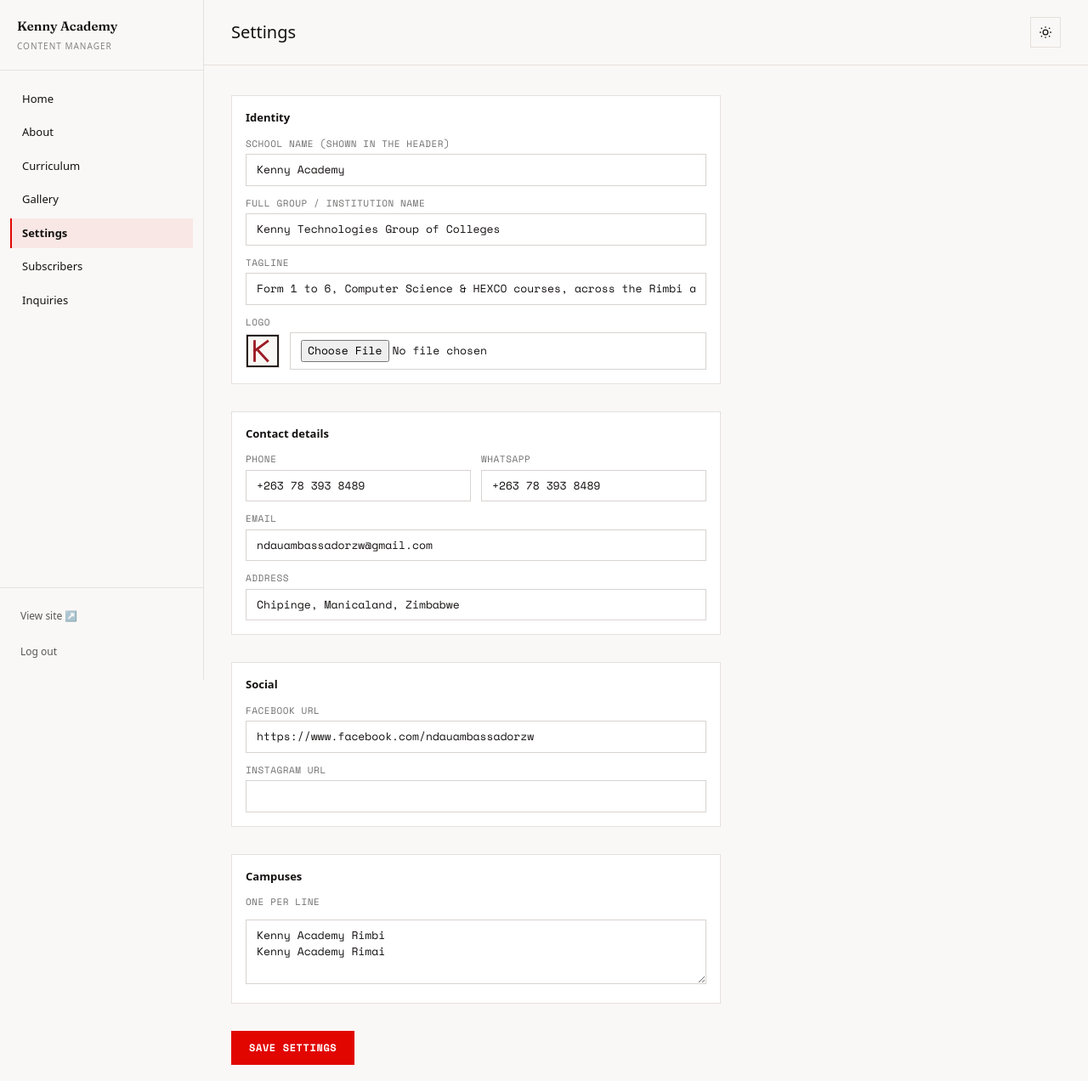
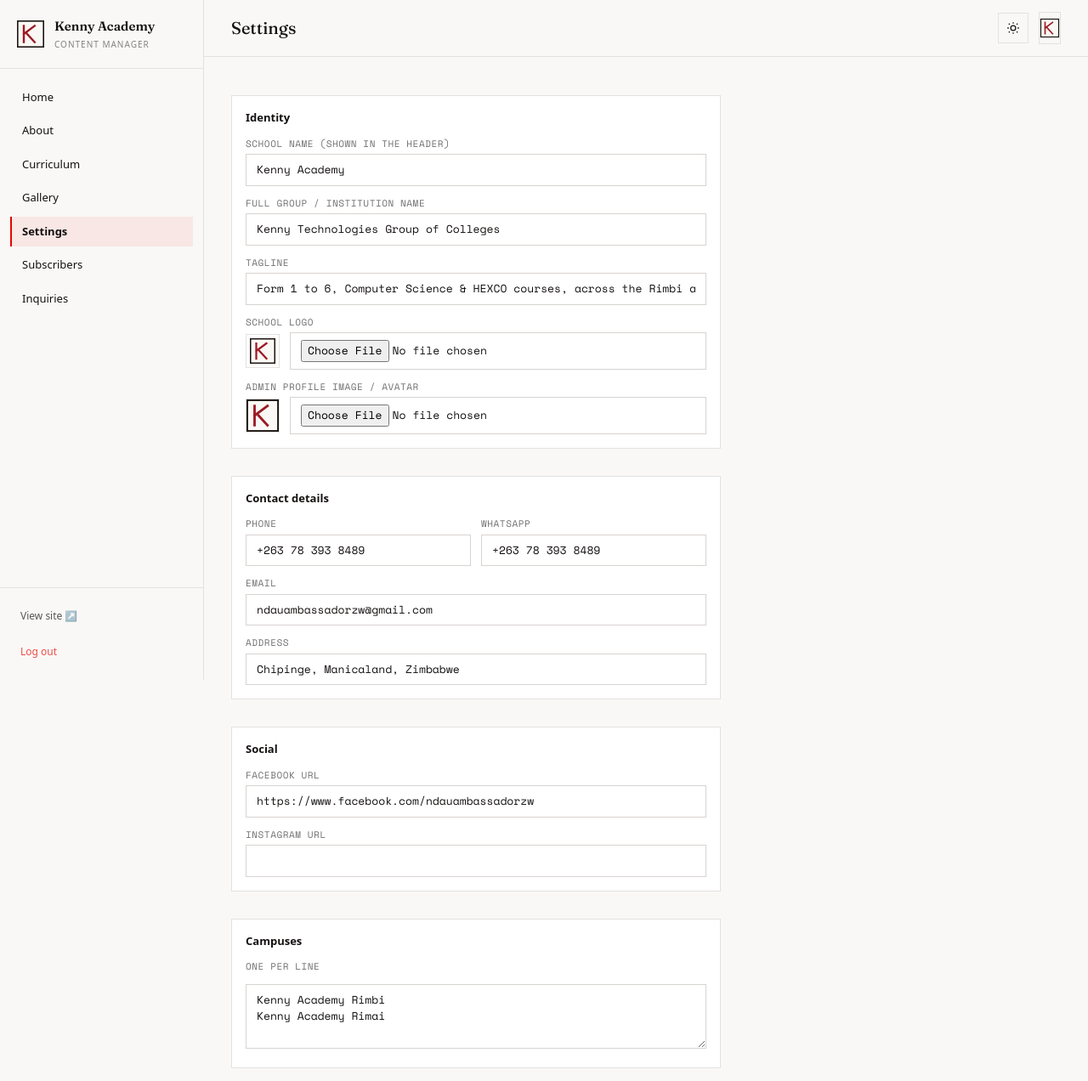
Before and after one commit to recallmabika/kenny-academy-website, a Flask app: page /admin/settings in a window 1280 px wide. Shown: the top 1272 px of the page at 85% size. Run offline with Flask 3, Linux system fonts and the light colour scheme; the visitor is signed in with stand-in values (Sample User, id 1).

Commit message:
feat: add admin dashboard templates, scripts, and backend route handling

```diff
--- a/app.py
+++ b/app.py
@@ -81,6 +81,7 @@ DEFAULT_SETTINGS = {
     "group_name": "Kenny Technologies Group of Colleges",
     "tagline": "",
     "logo": "favicon.svg",
+    "admin_avatar": "favicon.svg",
     "phone": "",
     "email": "",
     "whatsapp": "",
@@ -182,7 +183,11 @@ def stats_from(achievements):
 
 @app.context_processor
 def inject_globals():
-    return {"current_year": datetime.now().year, "settings": get_settings()}
+    return {
+        "current_year": datetime.now().year,
+        "settings": get_settings(),
+        "admin_user": session.get("admin_user") or os.environ.get("ADMIN_USERNAME", "Administrator") or "Admin",
+    }
 
 
 def allowed_file(filename):
@@ -239,6 +244,8 @@ def send_email(to_addr, subject, body):
                 server.send_message(msg)
         return True
     except Exception as exc:  # noqa: BLE001 — best-effort, never break the request
+        import sys
+        print(f"[SMTP ERROR] Failed sending to {to_addr}: {type(exc).__name__}: {exc}", file=sys.stderr, flush=True)
         app.logger.warning("Email send to %s failed: %s", to_addr, exc)
         return False
 
@@ -392,9 +399,11 @@ def admin_login():
         return redirect(url_for("admin_page", page="home"))
     error = None
     if request.method == "POST":
-        if (request.form.get("username", "").strip() == ADMIN_USERNAME
+        uname = request.form.get("username", "").strip()
+        if (uname == ADMIN_USERNAME
                 and request.form.get("password") == ADMIN_PASSWORD):
             session["admin"] = True
+            session["admin_user"] = uname
             return redirect(url_for("admin_page", page="home"))
         error = "Incorrect username or password."
     return render_template("admin_login.html", error=error)
@@ -403,6 +412,7 @@ def admin_login():
 @app.route("/admin/logout")
 def admin_logout():
     session.pop("admin", None)
+    session.pop("admin_user", None)
     return redirect(url_for("admin_login"))
 
 
@@ -560,9 +570,32 @@ def admin_settings():
             filename = secure_filename(logo.filename)
             logo.save(os.path.join(IMG_DIR, filename))
             settings["logo"] = filename
+
+        avatar = request.files.get("admin_avatar")
+        if avatar and avatar.filename and allowed_file(avatar.filename):
+            filename = secure_filename(avatar.filename)
+            avatar.save(os.path.join(IMG_DIR, filename))
+            settings["admin_avatar"] = filename
+
         _save(SETTINGS_FILE, settings)
         return redirect(url_for("admin_settings", message="Settings saved."))
     return render_template("admin/settings.html", settings=settings, message=request.args.get("message"))
+
+
+@app.route("/admin/update-avatar", methods=["POST"])
+@login_required
+def admin_update_avatar():
+    settings = get_settings()
+    avatar = request.files.get("avatar")
+    next_url = request.form.get("next") or request.referrer or url_for("admin_page", page="home")
+    if avatar and avatar.filename and allowed_file(avatar.filename):
+        filename = secure_filename(avatar.filename)
+        avatar.save(os.path.join(IMG_DIR, filename))
+        settings["admin_avatar"] = filename
+        _save(SETTINGS_FILE, settings)
+        separator = "&" if "?" in next_url else "?"
+        return redirect(f"{next_url}{separator}message=Profile+image+updated.")
+    return redirect(next_url)
 
 
 # ---- subscribers ----
--- a/templates/admin/base.html
+++ b/templates/admin/base.html
@@ -17,8 +17,11 @@
   <div id="adminMobileDrawer" class="hidden fixed inset-0 z-40 bg-black/50 md:hidden">
     <div class="w-64 h-full bg-[#faf8f6] dark:bg-[#141110] p-5 flex flex-col border-r border-[#e5e0dd] dark:border-[#2c2622]">
       <div class="flex justify-between items-center pb-4 border-b border-[#e5e0dd] dark:border-[#2c2622]">
-        <div class="text-[15px] font-semibold font-serif">{{ settings.school_name }}</div>
-        <button id="adminCloseDrawer" class="p-1 text-lg leading-none">✕</button>
+        <div class="flex items-center gap-2.5 min-w-0">
+          <img src="{{ url_for('static', filename='img/' ~ settings.logo) }}" alt="{{ settings.school_name }} logo" class="w-7 h-7 object-contain shrink-0" onerror="this.style.display='none'">
+          <div class="text-[14px] font-semibold font-serif truncate">{{ settings.school_name }}</div>
+        </div>
+        <button id="adminCloseDrawer" class="p-1 text-lg leading-none cursor-pointer">✕</button>
       </div>
       <nav class="flex-1 py-4 space-y-1 text-[13px]">
         {% for key, href, label in [
@@ -45,9 +48,12 @@
 
   <!-- desktop sidebar -->
   <aside class="hidden md:flex fixed inset-y-0 left-0 w-60 shrink-0 border-r border-[#e5e0dd] dark:border-[#2c2622] flex-col bg-[#faf8f6] dark:bg-[#141110] z-30 overflow-y-auto">
-    <div class="px-5 py-5 border-b border-[#e5e0dd] dark:border-[#2c2622]">
-      <div class="text-[15px] font-semibold font-serif">{{ settings.school_name }}</div>
-      <div class="text-[10px] tracking-widest opacity-50 uppercase mt-1">Content manager</div>
+    <div class="px-5 py-5 border-b border-[#e5e0dd] dark:border-[#2c2622] flex items-center gap-3">
+      <img src="{{ url_for('static', filename='img/' ~ settings.logo) }}" alt="{{ settings.school_name }} logo" class="w-8 h-8 object-contain shrink-0" onerror="this.style.display='none'">
+      <div class="min-w-0">
+        <div class="text-[15px] font-semibold font-serif truncate">{{ settings.school_name }}</div>
+        <div class="text-[10px] tracking-widest opacity-50 uppercase mt-0.5">Content manager</div>
+      </div>
     </div>
     <nav class="flex-1 px-3 py-4 space-y-1 text-[13px]">
       {% for key, href, label in [
@@ -67,23 +73,79 @@
     </nav>
     <div class="px-3 py-4 border-t border-[#e5e0dd] dark:border-[#2c2622] space-y-2">
       <a href="{{ url_for('home') }}" target="_blank" class="block px-3 py-2 text-[12px] opacity-70 hover:opacity-100">View site ↗</a>
-      <a href="{{ url_for('admin_logout') }}" class="block px-3 py-2 text-[12px] opacity-70 hover:opacity-100">Log out</a>
+      <a href="{{ url_for('admin_logout') }}" class="block px-3 py-2 text-[12px] opacity-70 hover:opacity-100 text-brand-red">Log out</a>
     </div>
   </aside>
 
   <!-- main area -->
   <div class="md:ml-60 min-w-0">
-    <div class="fixed top-0 left-0 md:left-60 right-0 z-20 flex items-center justify-between px-5 sm:px-8 py-4 sm:py-5 border-b border-[#e5e0dd] dark:border-[#2c2622] bg-[#faf8f6] dark:bg-[#141110]">
+    <div class="fixed top-0 left-0 md:left-60 right-0 z-20 flex items-center justify-between px-5 sm:px-8 py-3.5 border-b border-[#e5e0dd] dark:border-[#2c2622] bg-[#faf8f6] dark:bg-[#141110]">
       <div class="flex items-center gap-3">
         <button id="adminMobileToggle" class="md:hidden p-1.5 border border-[#e5e0dd] dark:border-[#2c2622] text-[12px]">
           Menu
         </button>
-        <h1 class="text-lg sm:text-xl truncate">{% block heading %}{% endblock %}</h1>
+        <h1 class="text-lg sm:text-xl truncate font-serif">{% block heading %}{% endblock %}</h1>
       </div>
-      <button id="themeToggle" type="button" aria-label="Toggle theme" class="h-9 w-9 border border-[#e5e0dd] dark:border-[#2c2622] flex items-center justify-center">
-        <svg id="iconSun" viewBox="0 0 20 20" width="16" height="16" fill="none" stroke="currentColor" stroke-width="1.6"><circle cx="10" cy="10" r="3.6"/><path d="M10 1.5v2M10 16.5v2M3.5 3.5l1.4 1.4M15.1 15.1l1.4 1.4M1.5 10h2M16.5 10h2M3.5 16.5l1.4-1.4M15.1 4.9l1.4-1.4"/></svg>
-        <svg id="iconMoon" viewBox="0 0 20 20" width="16" height="16" fill="currentColor" class="hidden"><path d="M16.5 12.3A7 7 0 0 1 7.7 3.5a7 7 0 1 0 8.8 8.8Z"/></svg>
-      </button>
+
+      <div class="flex items-center gap-3">
+        <!-- Theme Toggle -->
+        <button id="themeToggle" type="button" aria-label="Toggle theme" class="h-9 w-9 border border-[#e5e0dd] dark:border-[#2c2622] flex items-center justify-center hover:bg-black/5 dark:hover:bg-white/5 transition-colors">
+          <svg id="iconSun" viewBox="0 0 20 20" width="16" height="16" fill="none" stroke="currentColor" stroke-width="1.6"><circle cx="10" cy="10" r="3.6"/><path d="M10 1.5v2M10 16.5v2M3.5 3.5l1.4 1.4M15.1 15.1l1.4 1.4M1.5 10h2M16.5 10h2M3.5 16.5l1.4-1.4M15.1 4.9l1.4-1.4"/></svg>
+          <svg id="iconMoon" viewBox="0 0 20 20" width="16" height="16" fill="currentColor" class="hidden"><path d="M16.5 12.3A7 7 0 0 1 7.7 3.5a7 7 0 1 0 8.8 8.8Z"/></svg>
+        </button>
+
+        <!-- User Profile Dropdown -->
+        <div class="relative" id="profileDropdownWrapper">
+          <button id="profileDropdownBtn" type="button" class="flex items-center gap-2 pl-2 pr-3 py-1.5 border border-[#e5e0dd] dark:border-[#2c2622] hover:bg-black/5 dark:hover:bg-white/5 transition-colors text-left focus:outline-none focus:ring-1 focus:ring-brand-red">
+            <img id="topbarAvatarImg" src="{{ url_for('static', filename='img/' ~ (settings.admin_avatar or settings.logo)) }}" alt="{{ admin_user }}" class="w-7 h-7 rounded-full object-cover border border-black/10 dark:border-white/20">
+            <div class="hidden sm:block text-[12px] leading-tight max-w-[120px] truncate font-medium">
+              <span class="block truncate">{{ admin_user }}</span>
+              <span class="block text-[9px] uppercase tracking-wider opacity-50 font-mono">Admin</span>
+            </div>
+            <svg class="w-3.5 h-3.5 opacity-60 ml-0.5" fill="none" stroke="currentColor" viewBox="0 0 24 24"><path stroke-linecap="round" stroke-linejoin="round" stroke-width="2" d="M19 9l-7 7-7-7"/></svg>
+          </button>
+
+          <!-- Dropdown Menu -->
+          <div id="profileDropdownMenu" class="hidden absolute right-0 mt-2 w-64 border border-[#e5e0dd] dark:border-[#2c2622] bg-white dark:bg-[#181412] shadow-2xl z-50 p-4 space-y-3 font-mono">
+            <!-- User summary & current photo -->
+            <div class="flex items-center gap-3 pb-3 border-b border-[#e5e0dd] dark:border-[#2c2622]">
+              <img id="dropdownAvatarImg" src="{{ url_for('static', filename='img/' ~ (settings.admin_avatar or settings.logo)) }}" alt="{{ admin_user }}" class="w-12 h-12 rounded-full object-cover border border-black/10 dark:border-white/20 shrink-0">
+              <div class="min-w-0">
+                <div class="text-[13px] font-bold truncate text-ink dark:text-white">{{ admin_user }}</div>
+                <div class="text-[10px] text-brand-red uppercase tracking-wider mt-0.5">Logged In</div>
+              </div>
+            </div>
+
+            <!-- Option to change profile image directly -->
+            <form action="{{ url_for('admin_update_avatar') }}" method="POST" enctype="multipart/form-data" class="space-y-2">
+              <input type="hidden" name="next" value="{{ request.url }}">
+              <label class="block text-[10px] uppercase tracking-wider opacity-60">Change Profile Image</label>
+              <label for="quickAvatarInput" class="block w-full text-center py-2 px-3 border border-dashed border-[#d8d3d0] dark:border-[#3a332f] hover:border-brand-red text-[11px] cursor-pointer bg-[#faf8f6] dark:bg-[#141110] transition-colors">
+                <span id="quickAvatarLabel">Choose new image…</span>
+              </label>
+              <input id="quickAvatarInput" type="file" name="avatar" accept="image/*" class="hidden">
+              <button id="quickAvatarBtn" type="submit" class="hidden w-full bg-brand-red text-white py-1.5 text-[11px] font-bold uppercase tracking-wider hover:bg-ink dark:hover:bg-white dark:hover:text-ink transition-colors">
+                Upload &amp; Save
+              </button>
+            </form>
+
+            <div class="pt-2 border-t border-[#e5e0dd] dark:border-[#2c2622] flex flex-col gap-1 text-[12px]">
+              <a href="{{ url_for('admin_settings') }}" class="px-2 py-1.5 hover:bg-black/5 dark:hover:bg-white/5 flex items-center justify-between">
+                <span>All Settings</span>
+                <span class="opacity-50 text-[10px]">⚙</span>
+              </a>
+              <a href="{{ url_for('home') }}" target="_blank" class="px-2 py-1.5 hover:bg-black/5 dark:hover:bg-white/5 flex items-center justify-between">
+                <span>View Public Site</span>
+                <span class="opacity-50 text-[10px]">↗</span>
+              </a>
+              <a href="{{ url_for('admin_logout') }}" class="px-2 py-1.5 hover:bg-brand-red/10 text-brand-red font-bold flex items-center justify-between">
+                <span>Log Out</span>
+                <span>↪</span>
+              </a>
+            </div>
+          </div>
+        </div>
+      </div>
     </div>
 
     <div class="px-5 sm:px-8 py-6 max-w-4xl pt-24 sm:pt-28">
--- a/templates/admin/settings.html
+++ b/templates/admin/settings.html
@@ -21,10 +21,17 @@
       <input class="field-input" name="tagline" value="{{ settings.tagline }}">
     </div>
     <div>
-      <label class="field-label">Logo</label>
+      <label class="field-label">School Logo</label>
       <div class="flex items-center gap-3">
-        <img src="{{ url_for('static', filename='img/' ~ settings.logo) }}" alt="Current logo" class="h-10 w-10 object-contain border border-[#e5e0dd] dark:border-[#2c2622]">
+        <img src="{{ url_for('static', filename='img/' ~ settings.logo) }}" alt="Current logo" class="h-10 w-10 object-contain border border-[#e5e0dd] dark:border-[#2c2622] p-1 bg-white dark:bg-black/30 shrink-0">
         <input type="file" name="logo" accept="image/*,.svg" class="field-input">
+      </div>
+    </div>
+    <div>
+      <label class="field-label">Admin Profile Image / Avatar</label>
+      <div class="flex items-center gap-3">
+        <img src="{{ url_for('static', filename='img/' ~ (settings.admin_avatar or settings.logo)) }}" alt="Current avatar" class="h-10 w-10 rounded-full object-cover border border-[#e5e0dd] dark:border-[#2c2622] shrink-0">
+        <input type="file" name="admin_avatar" accept="image/*" class="field-input">
       </div>
     </div>
   </section>
```
Also changed, not shown: static/js/admin.js (+47 -0 lines).
